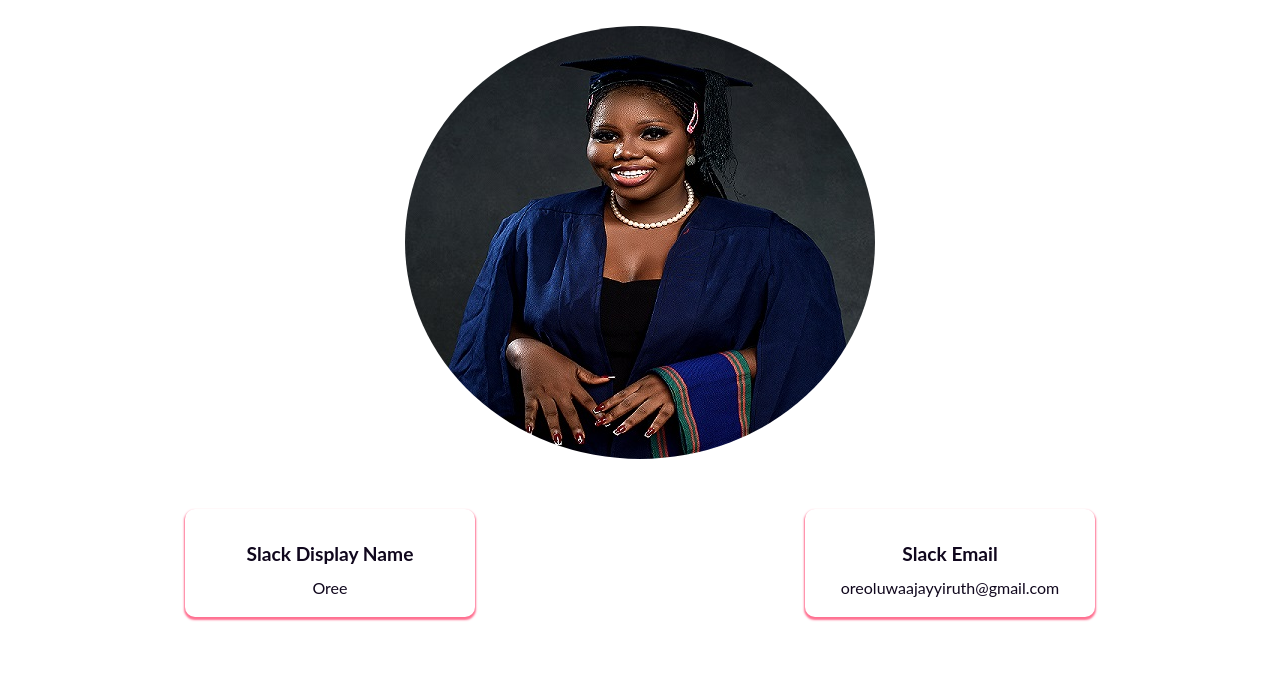
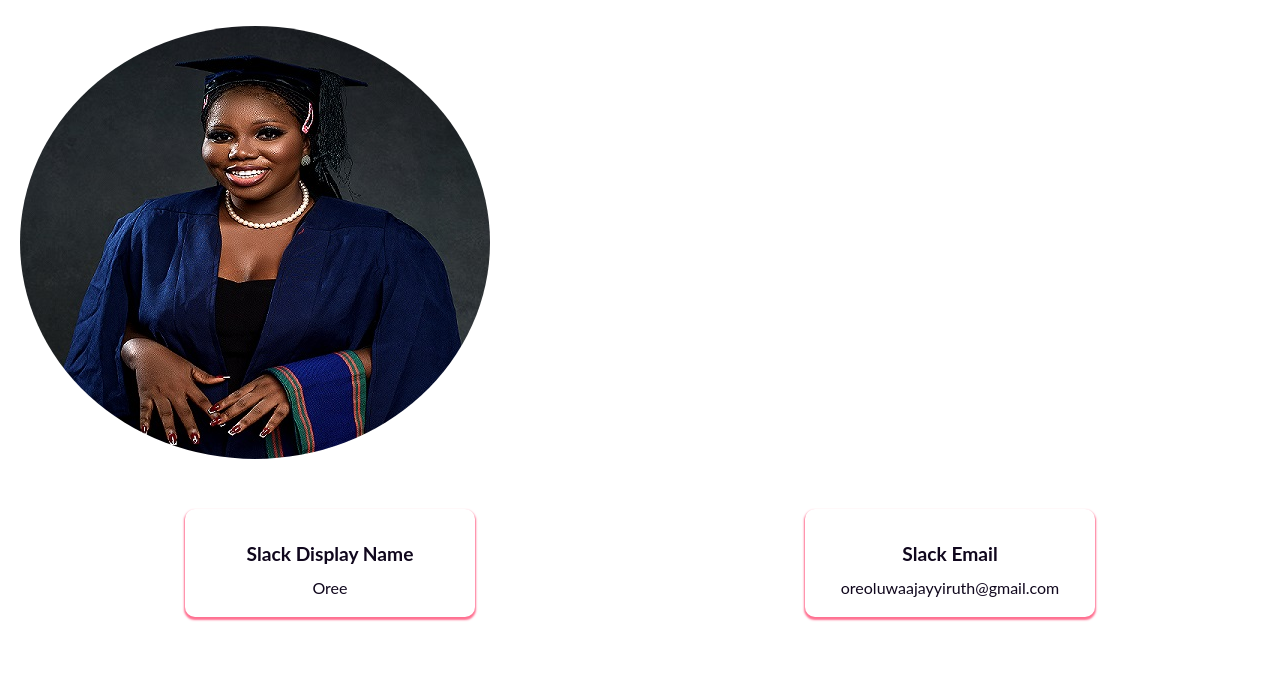
Before and after one commit to oreoluwa212/HNG_Task1, a plain HTML site: page index.html in a window 1280 px wide. Shown: the part 113-800 px from the top of the page. Drawn offline with Linux system fonts and the light colour scheme.

Commit message:
Update homepage.css

```diff
--- a/css/homepage.css
+++ b/css/homepage.css
@@ -27,9 +27,6 @@ header img {
   border-radius: 50%;
   height: auto;
   width: auto;
-  max-width: 100%;
-  display: block;
-  margin: 0 auto;
   transition: transform 0.3s;
 }
 
```
